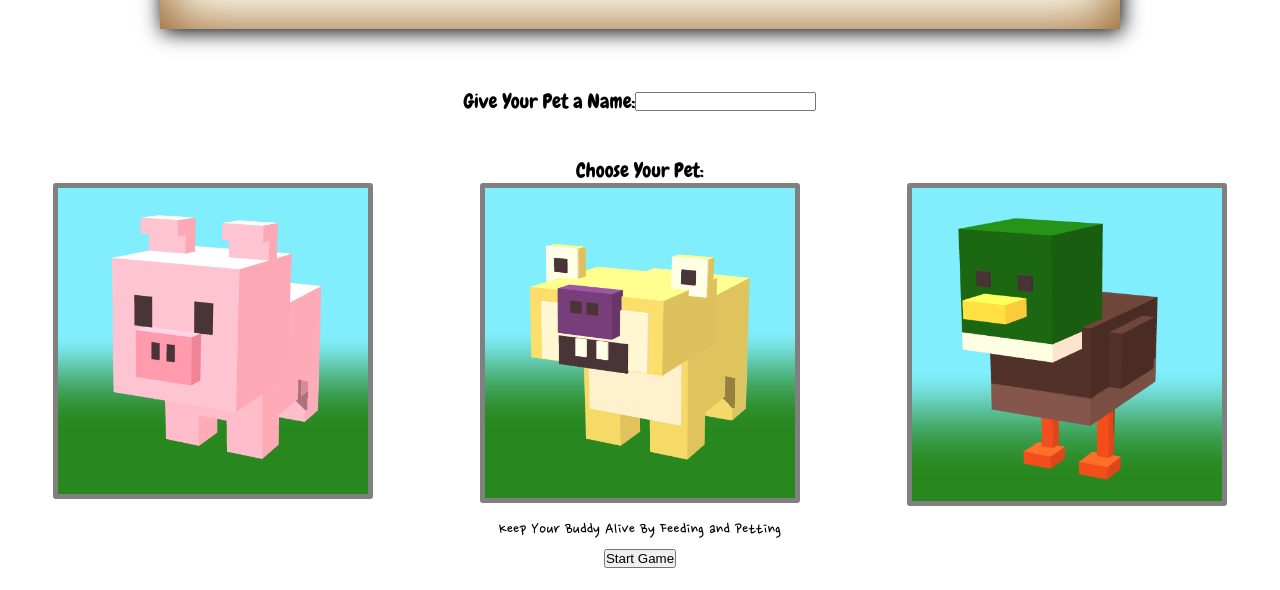
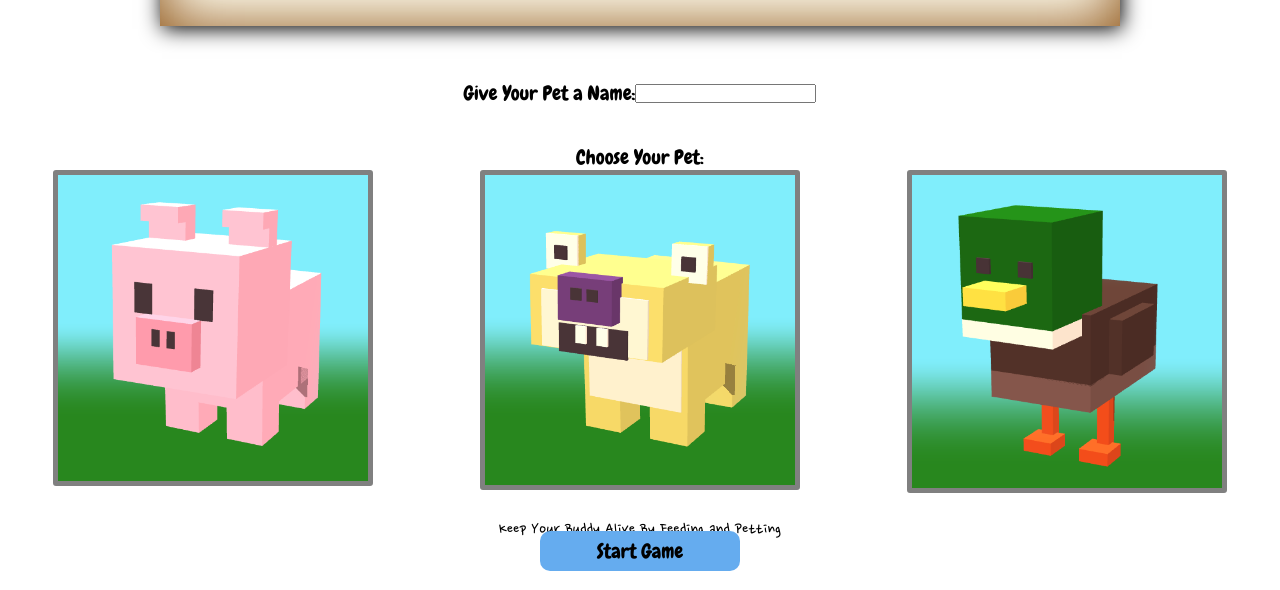
Before and after one commit to ablin2012/my-little-buddy, a website built with webpack: page index.html in a window 1280 px wide. Shown: the part 210-800 px from the top of the page. Built offline with nearby package versions, Linux system fonts and the light colour scheme; files whose address does not match are found by name.

Commit message:
start button styling and hitbox adjusted

```diff
--- a/index.html
+++ b/index.html
@@ -48,7 +48,7 @@
             </div>
         </label>
         <div id="start-button">
-            <button>Start Game</button>
+            <button class="start-button">Start Game</button>
         </div>
       </div>
       <canvas id="world"></canvas>
--- a/src/index.js
+++ b/src/index.js
@@ -12,10 +12,10 @@ import { Ducky } from './scripts/ducky';
 document.addEventListener('DOMContentLoaded', function(event) {
     const CONSTANTS = {
         NUM_FOODS: window.innerHeight/2 + 100,
-        HITBOX_TOP: window.innerWidth/2 + 100,
-        HITBOX_BOT: window.innerHeight/2 - 100,
-        HITBOX_LEFT: window.innerWidth/2 - 100,
-        HITBOX_RIGHT: window.innerWidth/2 + 100,
+        HITBOX_TOP: window.innerHeight/2 + 100,
+        HITBOX_BOT: window.innerHeight/2 - 150,
+        HITBOX_LEFT: window.innerWidth/2 - 190,
+        HITBOX_RIGHT: window.innerWidth/2 + 70,
     }
 
     let scene,
--- a/src/styles/start_screen.scss
+++ b/src/styles/start_screen.scss
@@ -66,6 +66,20 @@
     display: flex;
     width: 100%;
     justify-content: center;
+}
+
+.start-button {
+    width: 200px;
+    height: 40px;
+    background-color: #65acef;
+    border: none;
+    border-radius: 10px;
+    font-family: 'Chewy', cursive;
+    font-size: 20px;
+}
+
+.start-button:hover {
+    background-color: #94c3ef;
 }
 
 img.pet-type {
```
Also changed, not shown: dist/main.css, 1 other file.
